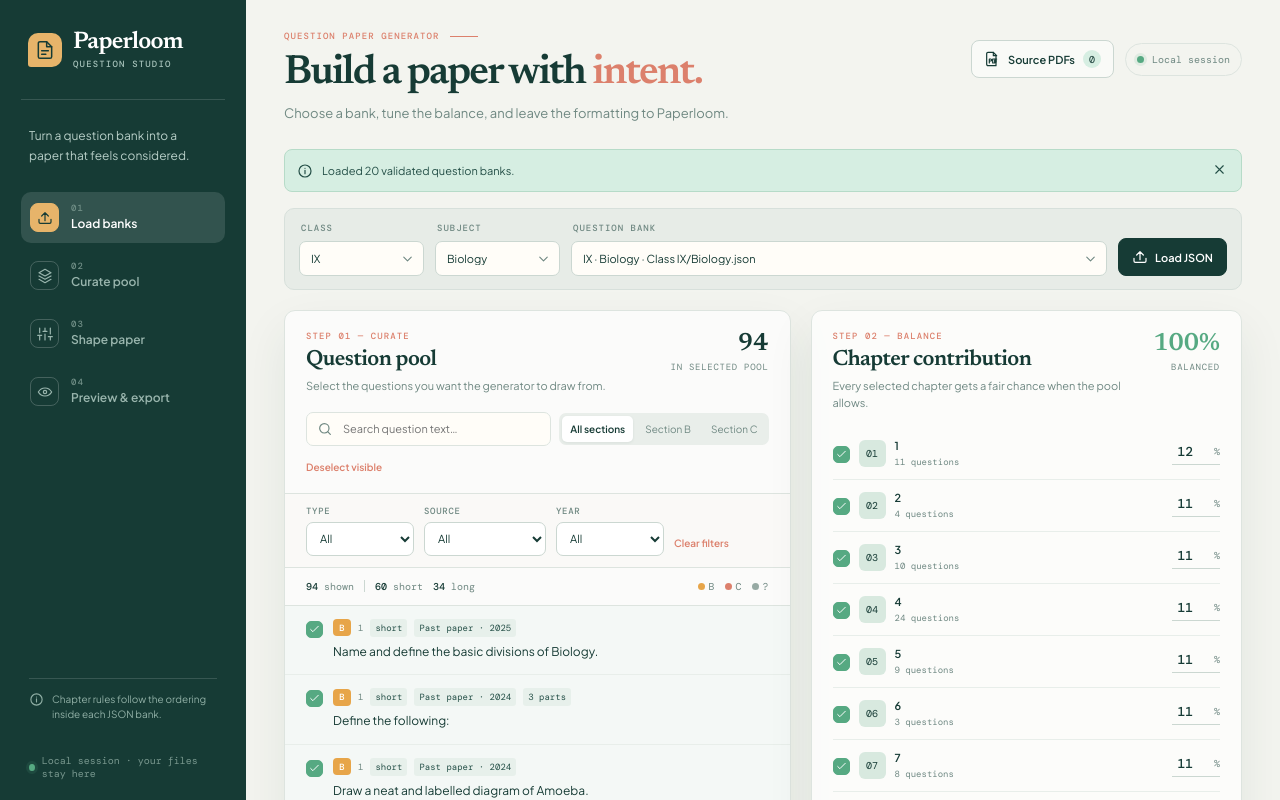
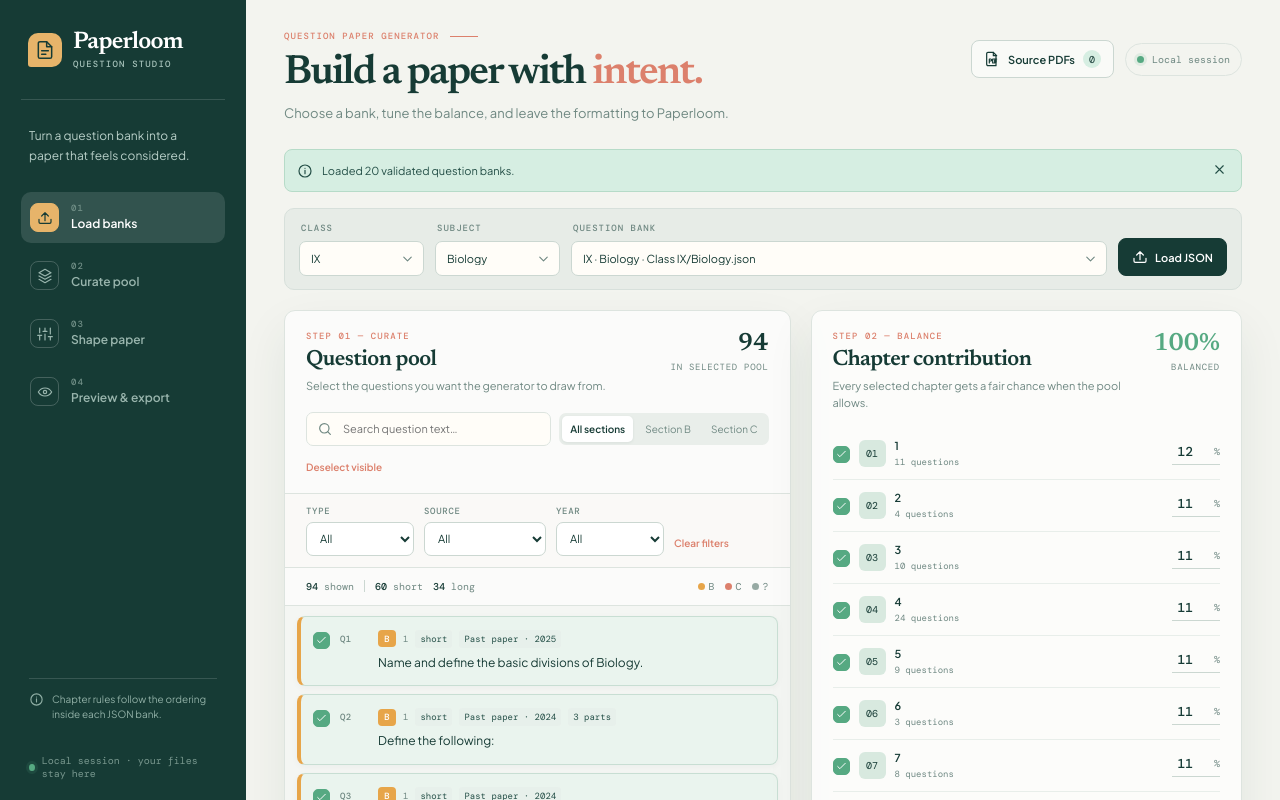
Before and after one commit to MaisumMerchant/question-paper-generator, a React (Vite) app: page / in a window 1280 px wide. Shown: the top 800 px of the page. Built offline with nearby package versions, Linux system fonts and the light colour scheme.

Commit message:
Filter question pool by selected chapters and improve row clarity

```diff
--- a/src/main.jsx
+++ b/src/main.jsx
@@ -236,12 +236,13 @@ function StepRail({ activeStep, onStep }) {
   );
 }
 
-function QuestionRow({ question, checked, onToggle }) {
+function QuestionRow({ question, checked, onToggle, position }) {
   const displaySection = question.section === 'B' || question.section === 'C' ? question.section : '?';
   return (
-    <label className={`question-row ${checked ? 'checked' : ''}`}>
+    <label className={`question-row section-row-${displaySection === '?' ? 'unknown' : displaySection} ${checked ? 'checked' : ''}`}>
       <input type="checkbox" checked={checked} onChange={() => onToggle(question.id)} />
       <span className="custom-check"><Icon name="check" size={13} /></span>
+      <span className="question-index" aria-hidden="true">Q{position}</span>
       <span className="question-row-copy">
         <span className="question-meta">
           <span className={`section-chip section-${displaySection === '?' ? 'unknown' : displaySection}`}>{displaySection}</span>
@@ -399,9 +400,10 @@ function App() {
       const matchingSource = sourceFilter === 'All' || question.source === sourceFilter;
       const matchingYear = yearFilter === 'All' || String(question.year) === String(yearFilter);
       const matchingText = !query || String(question.text).toLowerCase().includes(query) || question.parts.some((part) => String(part.text).toLowerCase().includes(query));
-      return matchingSection && matchingType && matchingSource && matchingYear && matchingText;
+      const matchingChapter = activeChapters.includes(question.chapter);
+      return matchingChapter && matchingSection && matchingType && matchingSource && matchingYear && matchingText;
     });
-  }, [selectedBank, sectionFilter, typeFilter, sourceFilter, yearFilter, questionSearch]);
+  }, [selectedBank, activeChapters, sectionFilter, typeFilter, sourceFilter, yearFilter, questionSearch]);
   const visibleSelected = visibleQuestions.filter((question) => selectedQuestionIds.has(question.id)).length;
   const allocationTotal = activeChapters.reduce((sum, chapter) => sum + Number(chapterConfig[chapter]?.percent || 0), 0);
 
@@ -573,7 +575,7 @@ function App() {
                 </div>
                 <div className="pool-summary"><span><b>{visibleQuestions.length}</b> shown</span><span className="summary-divider" /><span><b>{poolBySection.B.length}</b> short</span><span><b>{poolBySection.C.length}</b> long</span><span className="summary-spacer" /><span className="legend-item"><i className="legend-dot dot-b" /> B</span><span className="legend-item"><i className="legend-dot dot-c" /> C</span><span className="legend-item"><i className="legend-dot dot-unknown" /> ?</span></div>
                 <div className="question-list">
-                  {visibleQuestions.length ? visibleQuestions.map((question) => <QuestionRow key={question.id} question={question} checked={selectedQuestionIds.has(question.id)} onToggle={toggleQuestion} />) : <div className="empty-list"><Icon name="search" size={22} /><strong>No questions match</strong><span>Try a different search or section filter.</span></div>}
+                  {visibleQuestions.length ? visibleQuestions.map((question, index) => <QuestionRow key={question.id} question={question} position={index + 1} checked={selectedQuestionIds.has(question.id)} onToggle={toggleQuestion} />) : <div className="empty-list"><Icon name="search" size={22} /><strong>No questions match</strong><span>Select a chapter or try different filters.</span></div>}
                 </div>
               </section>
 
--- a/src/styles.css
+++ b/src/styles.css
@@ -110,13 +110,16 @@ h2 { font: 600 22px/1 'Newsreader', serif; letter-spacing: -.025em; }
 .dot-b { background: var(--saffron); }
 .dot-c { background: var(--coral); }
 .dot-unknown { background: #97aaa4; }
-.question-list { max-height: 585px; overflow: auto; }
-.question-row { display: flex; align-items: flex-start; gap: 10px; padding: 13px 21px; border-bottom: 1px solid #e8eeea; cursor: pointer; transition: background .15s ease; }
-.question-row:hover { background: rgba(214,238,226,.28); }
-.question-row.checked { background: rgba(214,238,226,.18); }
+.question-list { max-height: 585px; overflow: auto; display: grid; gap: 8px; padding: 10px 12px 12px; background: rgba(231,236,231,.38); }
+.question-row { position: relative; display: flex; align-items: flex-start; gap: 10px; padding: 13px 14px 13px 12px; border: 1px solid var(--line); border-left: 4px solid #97aaa4; border-radius: 8px; background: rgba(255,255,255,.86); cursor: pointer; box-shadow: 0 2px 7px rgba(22,59,53,.04); transition: background .15s ease, border-color .15s ease, box-shadow .15s ease, transform .15s ease; }
+.question-row.section-row-B { border-left-color: var(--saffron); }
+.question-row.section-row-C { border-left-color: var(--coral); }
+.question-row:hover { background: #fff; border-color: var(--line-strong); box-shadow: 0 5px 14px rgba(22,59,53,.08); transform: translateY(-1px); }
+.question-row.checked { background: rgba(214,238,226,.32); border-top-color: #c8ded3; border-right-color: #c8ded3; border-bottom-color: #c8ded3; }
 .question-row input { position: absolute; opacity: 0; pointer-events: none; }
 .custom-check, .chapter-check { display: grid; place-items: center; flex: 0 0 auto; width: 17px; height: 17px; margin-top: 2px; color: transparent; border: 1px solid #bfcfc7; border-radius: 5px; background: #fff; }
 .question-row.checked .custom-check, .chapter-row.selected .chapter-check { color: #fff; background: var(--mint-strong); border-color: var(--mint-strong); }
+.question-index { flex: 0 0 auto; min-width: 28px; color: var(--ink-3); font: 600 9px/18px 'DM Mono', monospace; letter-spacing: .03em; }
 .question-row-copy { min-width: 0; display: block; }
 .question-meta { display: flex; align-items: center; flex-wrap: wrap; gap: 7px; color: var(--ink-3); font: 9px 'DM Mono', monospace; margin-bottom: 6px; }
 .section-chip { display: inline-grid; place-items: center; min-width: 18px; height: 17px; padding: 0 5px; border-radius: 4px; color: #fff; font-weight: 500; }
```
